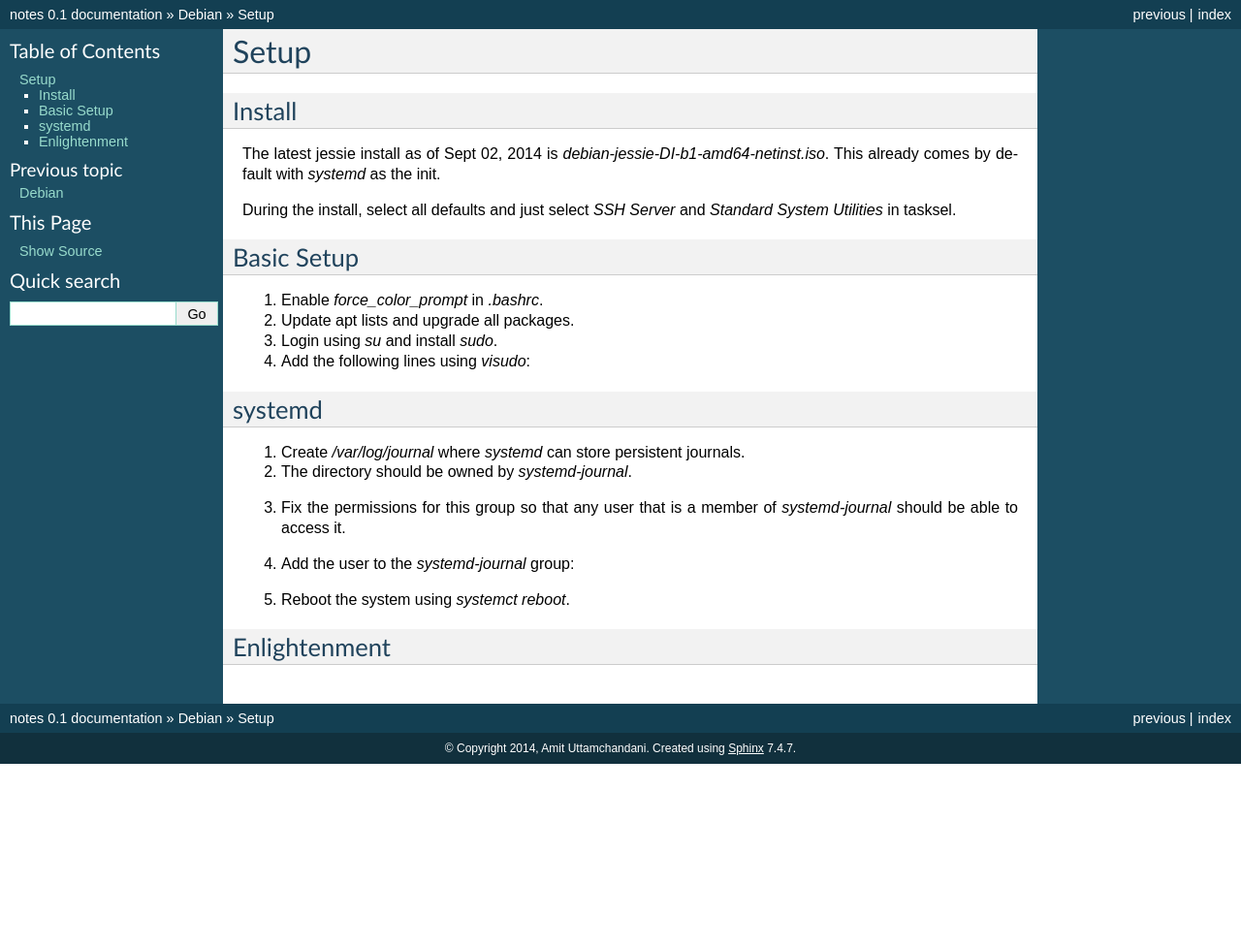
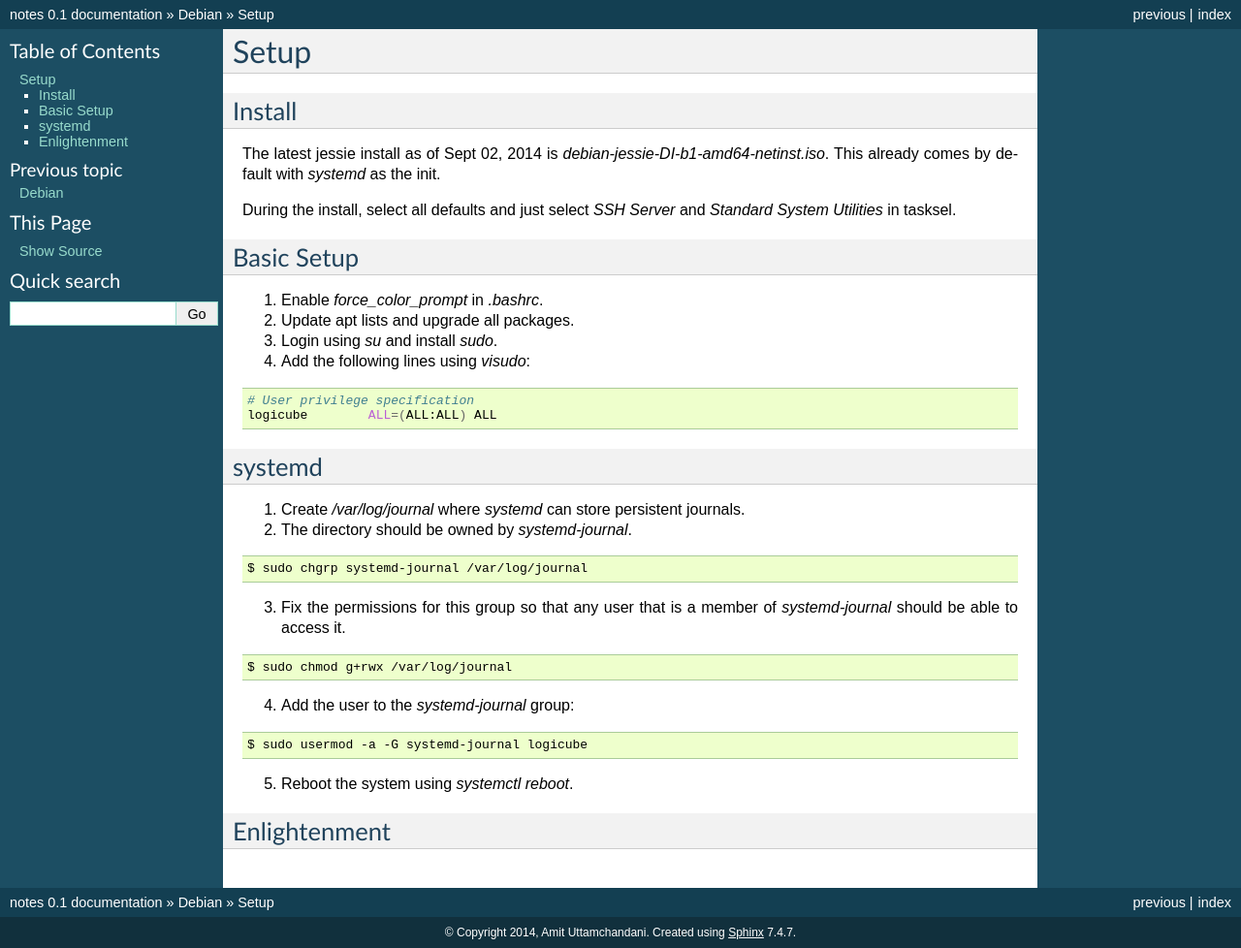
Before and after one commit to amituttam/notes, a Sphinx documentation site: the page built from docs/debian/setup.rst, in a window 1280 px wide. Shown: the whole page at 97% size. Built offline with Sphinx 7.4.7, drawn with Linux system fonts in a browser that asks for light colours; before the commit the page ends 900 px from its top, so only the background shows below that.

Commit message:
debian: Fix code blocks again

```diff
--- a/docs/debian/setup.rst
+++ b/docs/debian/setup.rst
@@ -20,6 +20,7 @@ Basic Setup
 4. Add the following lines using *visudo*:
 
 .. code-block:: shell
+
     # User privilege specification
     logicube        ALL=(ALL:ALL) ALL
 
@@ -30,20 +31,23 @@ systemd
 2. The directory should be owned by *systemd-journal*.
 
 .. code-block:: shell
+
     $ sudo chgrp systemd-journal /var/log/journal
 
 3. Fix the permissions for this group so that any user that is a member
    of *systemd-journal* should be able to access it.
 
 .. code-block:: shell
+
     $ sudo chmod g+rwx /var/log/journal
 
 4. Add the user to the *systemd-journal* group:
 
 .. code-block:: shell
+
     $ sudo usermod -a -G systemd-journal logicube
 
-5. Reboot the system using *systemct reboot*.
+5. Reboot the system using *systemctl reboot*.
 
 Enlightenment
 -------------
```
